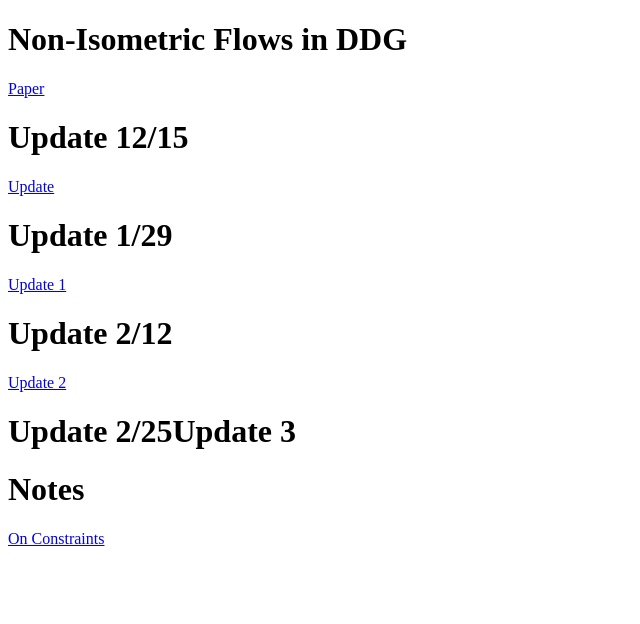
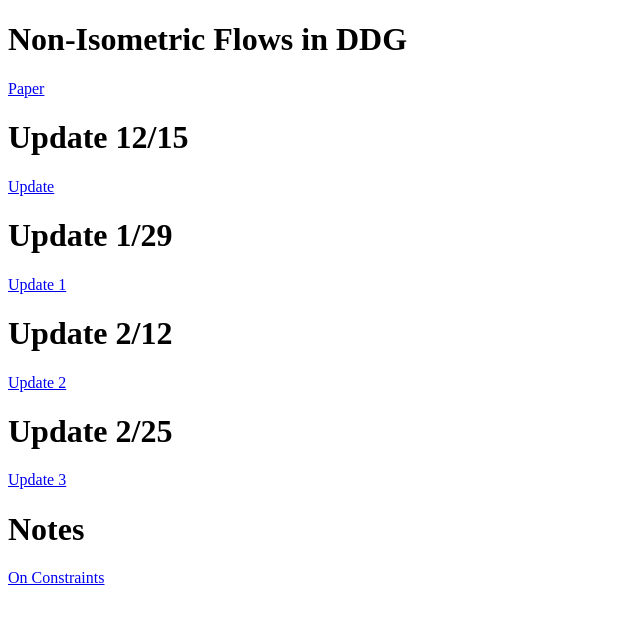
Before and after one commit to Dahoas/DDGFlows, a plain HTML site: page index.html in a window 1280 px wide. Shown: the whole page, without its empty margins (0-640 px from the left). Drawn offline with Linux system fonts and the light colour scheme.

Commit message:
Update index.html

```diff
--- a/index.html
+++ b/index.html
@@ -19,7 +19,7 @@
 
   <a href="https://github.com/Dahoas/DDGFlows/blob/master/Update3.pdf">Update 2</a>
 
-<h1>Update 2/25</h1?
+  <h1>Update 2/25</h1>
 
   <a href="  https://github.com/Dahoas/DDGFlows/blob/master/Update4.pdf">Update 3</a>
 
```
